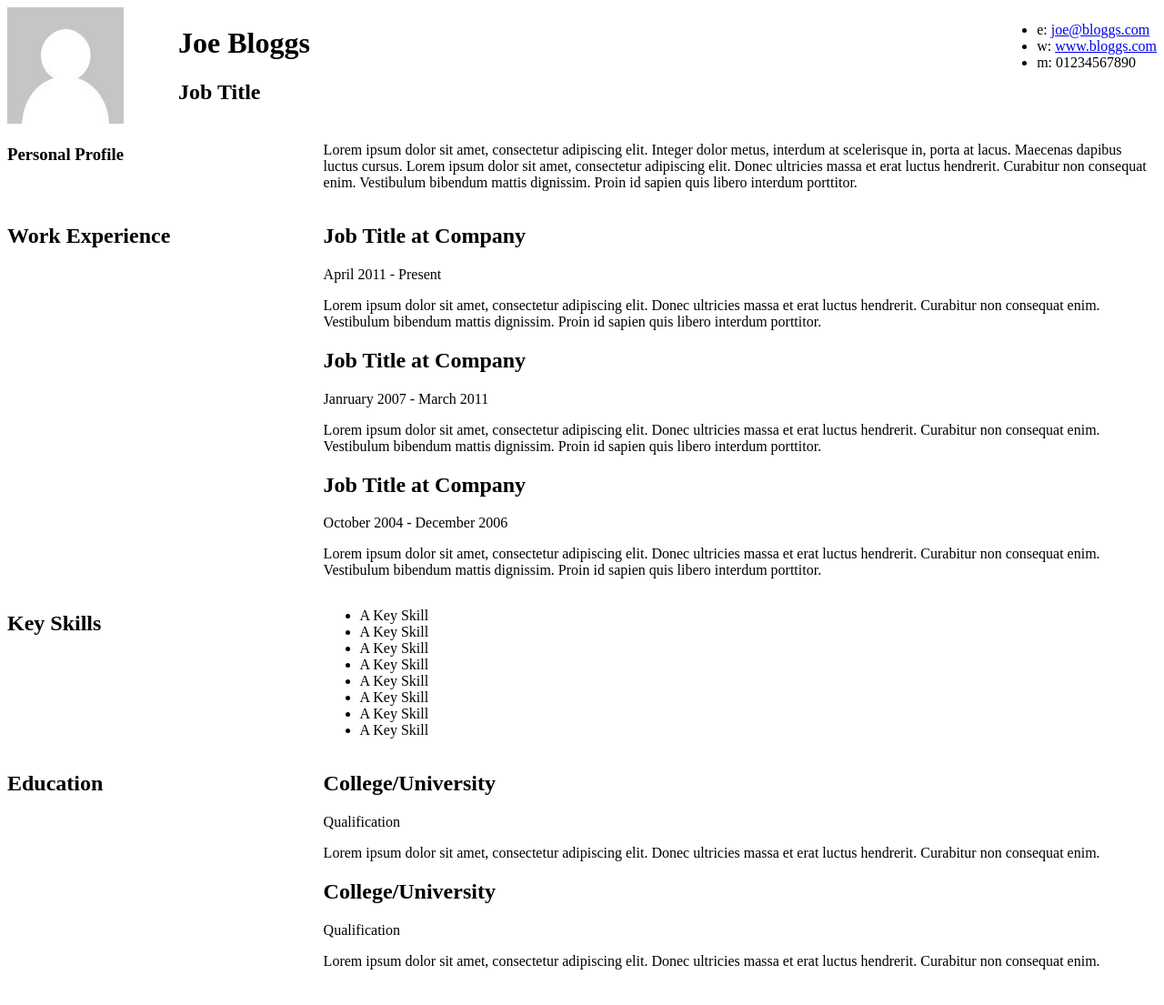
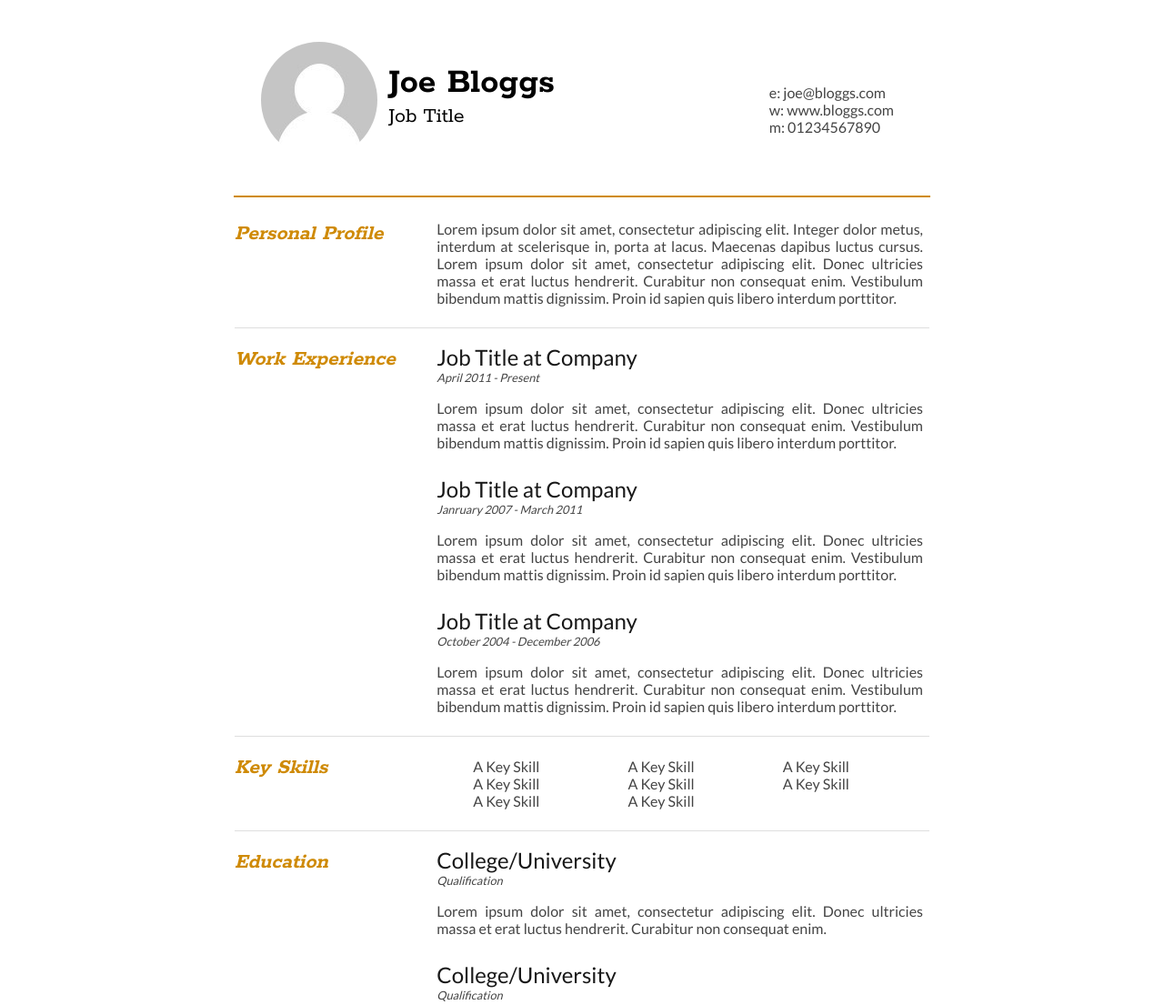
Before and after one commit to Kenzie-Academy-Brasil-Developers/estilizar-curriculo-sprint-2-madurubini, a plain HTML site: page index.html in a window 1280 px wide. Shown: the top 1105 px of the page at 91% size. Drawn offline with Linux system fonts and the light colour scheme.

Commit message:
Folha de estilo editada com a nova configuração

```diff
--- a/index.html
+++ b/index.html
@@ -10,9 +10,7 @@
 <link href='https://fonts.googleapis.com/css?family=Rokkitt:400,700|Lato:400,300' rel='stylesheet' type='text/css'>
 <link type="text/css" rel="stylesheet" href="style.css">
 
-<!--[if lt IE 9]>
-<script src="//html5shiv.googlecode.com/svn/trunk/html5.js"></script>
-<![endif]-->
+
 </head>
 <body id="top">
 <div id="cv" >
@@ -100,7 +98,7 @@
 		</section>
 
 
-		<section>
+		<section id="finale">
 			<div class="sectionTitle">
 				<h1>Education</h1>
 			</div>
--- a/style.css
+++ b/style.css
@@ -1,3 +1,24 @@
+*{
+	vertical-align: baseline;
+	font-size: 100%;
+
+}
+
+body ,html {
+	font-family: 'Lato', sans-serif;
+}
+
+#top{
+	margin: 2% 20%
+}
+
+
+
+.mainDetails{
+	margin: 1px;
+	padding: 20px 30px;
+	border-bottom: 2px solid  #cf8a05;
+}
 .clear {
 	clear: both;
 }
@@ -6,22 +27,104 @@
 	width: 12.5%;
 	float: left;
 	margin-right: 30px;
+
+}
+#headshot img{
+	border-radius: 90%;
 }
 
 #name {
 	float: left;
+	margin: 20px;
+	padding: 2px;
+}
+
+#name h1  {
+	font-size: 2.5em;
+	font-style: bold;
+	margin: 0;
+	font-family: 'Rokkitt', sans-serif;
+}
+
+#name h2 {
+	font-size: 1.5em;
+	font-family: 'Rokkitt', sans-serif;
+	margin: 0;
+	font-weight: normal;
 }
 
 #contactDetails {
 	float: right;
+	margin: 30px 10px;
+
+}
+
+#contactDetails ul{
+	list-style: none;
+	color: #444444;
+	text-decoration: none;
+
+}
+
+a:link{
+	color: #444444;
+	text-decoration: none;
+}
+
+
+
+#mainArea{
+	padding: 1px;
+	margin: 1px;
+
 }
 
 .sectionTitle {
 	float: left;
 	width: 25%;
+	color: #cf8a05;
+	font-weight: normal;
+	font-size: 1.5em;
+	font-style: italic;
+	font-family: 'Rokkitt', sans-serif;
+
+
 }
 
 .sectionContent {
 	float: right;
-	width: 72.5%;
+	width: 70%;
+	text-align: justify;
+	color: #444444;
+	margin: 5px;
+	padding: 2px;
+
+
 }
+
+section:not(#finale){
+	border-bottom: 1px solid #dedede;
+}
+
+
+.sectionContent h2 {
+	font-size: 1.5em;
+	margin: 0;
+	padding-top: 2%;
+	color: #181818;
+	font-weight: normal;
+}
+
+.subDetails {
+    font-size: 0.8em;
+    font-style: italic;
+    margin-bottom: 3px;
+	margin: 0;
+	color: #444444;
+}
+
+.keySkills{
+
+	list-style: none;
+	column-count: 3;
+}
```
